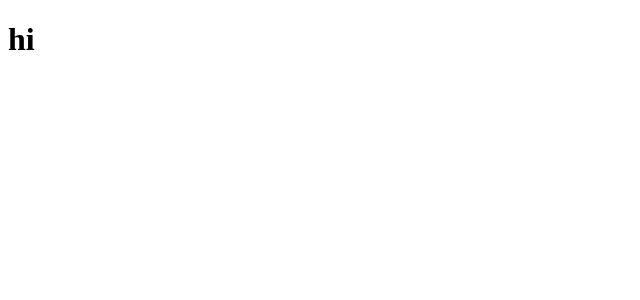
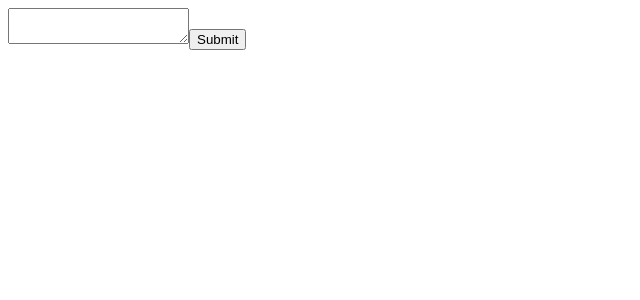
Before and after one commit to ken5scal/sandbox-rts, a React (Create React App) app in the folder in-browser-bundling/jbook/: page / in a window 1280 px wide. Shown: the top 300 px of the page, without its empty margins (0-640 px from the left). Built offline with nearby package versions, Linux system fonts and the light colour scheme.

Commit message:
initial ui

```diff
--- a/in-browser-bundling/jbook/src/index.tsx
+++ b/in-browser-bundling/jbook/src/index.tsx
@@ -1,7 +1,24 @@
+import { useState } from 'react';
 import ReactDom from 'react-dom/client';
 
 const App= () => {
-    return <h1>hi</h1>
+    const [input, setInput] = useState('')
+    const [code, setCode] = useState()
+
+    const onClick = () => {
+        console.log(input)
+    }
+
+    return (
+        <div>
+            <textarea
+                value={input}
+                onChange={e => setInput(e.target.value)}>
+            </textarea>
+            <button onClick={onClick}>Submit</button>
+            <pre>{code}</pre>
+        </div>
+    )
 }
 
 ReactDom
```
